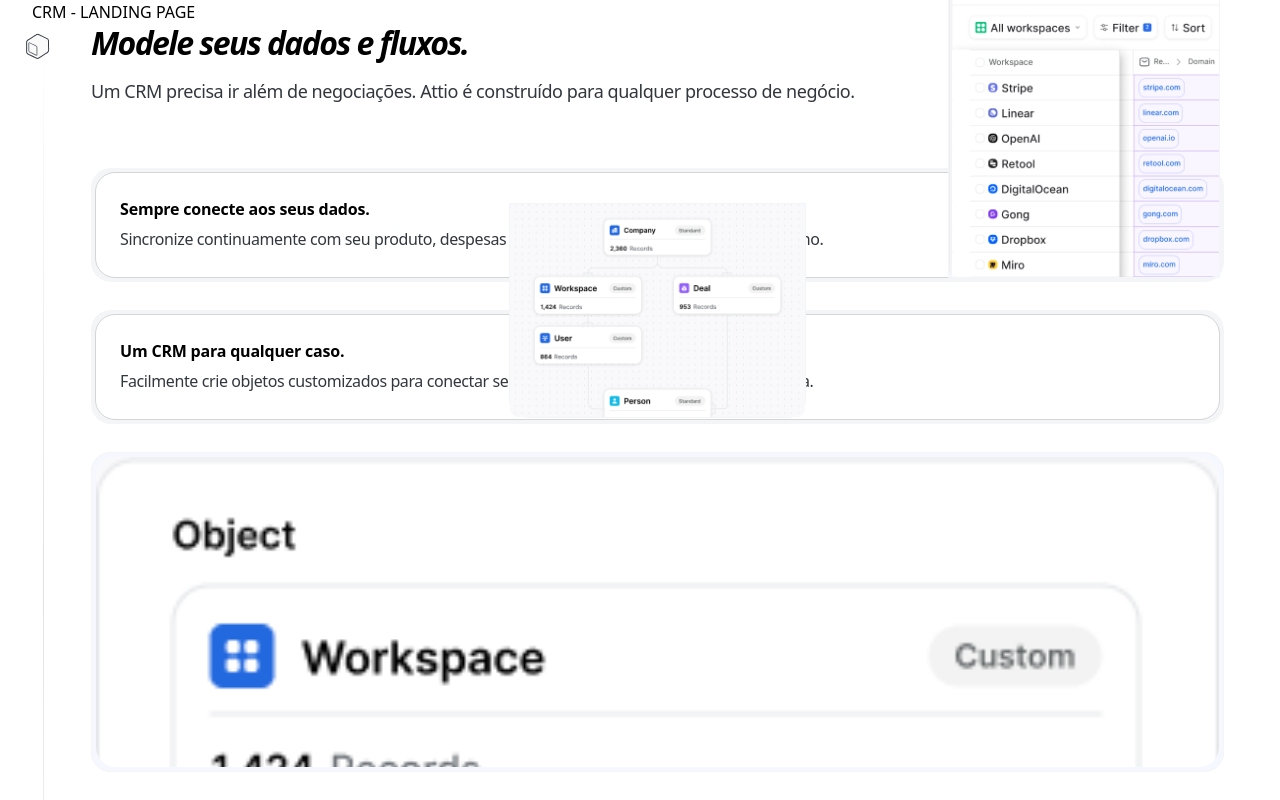
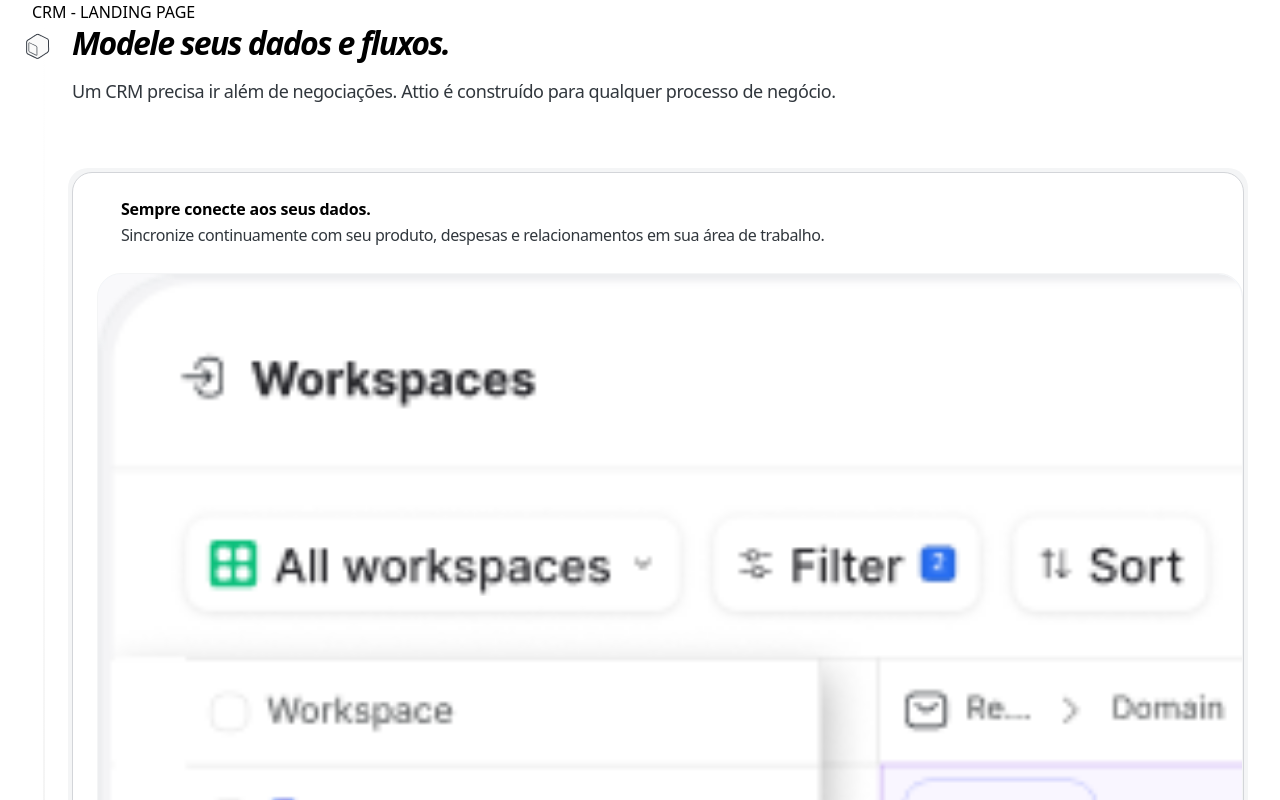
Before and after one commit to luisrca-tech/crm-landing-page, a Next.js app: page / in a window 1280 px wide. Shown: the top 800 px of the page. Built offline with nearby package versions, Linux system fonts and the light colour scheme.

Commit message:
🐛 Style: Change fix to dinamic size of box

```diff
--- a/src/components/blocks/BoxSection.tsx
+++ b/src/components/blocks/BoxSection.tsx
@@ -1,35 +1,43 @@
 import { type ReactNode } from 'react';
 
 interface BoxSectionProps {
-  height: string;
   title?: string;
   description?: string;
   children: ReactNode;
+  hasImagePadding?: boolean
 }
 
 export function BoxSection({
-  height,
   title,
   description,
-  children
+  children,
+  hasImagePadding
 }: BoxSectionProps) {
   return (
-    <div className="flex w-full flex-col">
+    <div className="flex h-full w-full flex-col">
       <div
-        className={`flex h-[${height}rem]  w-full flex-col items-center justify-center rounded-[1.25rem] border-base-200 bg-base-dark-100 p-1 relative`}
+        className={`flex  h-full w-full flex-col items-center justify-center rounded-[1.25rem] border-base-200 bg-base-dark-100 p-1`}
       >
-        <div className="flex h-full w-full flex-col gap-3 rounded-[1.25rem] border border-base-dark-200 bg-base-100">
-          <div className="flex flex-col gap-1 p-6">
+        <div
+          className={`flex h-full w-full flex-col gap-3 rounded-[1.25rem] border border-base-dark-200 bg-base-100 ${hasImagePadding && "pl-6"}`}
+        >
+          <div className="flex flex-col">
+            <div className={`flex flex-col ${title && description && 'p-6'}`}>
+              {title && description && (
+                <>
                   <h2 className="text-base font-semibold tracking-[-0.2px]">
                     {title}
                   </h2>
                   <span className="font-normal leading-7 tracking-tight text-base-500">
                     {description}
                   </span>
-          </div>
+                </>
+              )}
             </div>
             {children}
           </div>
         </div>
+      </div>
+    </div>
   );
 }
--- a/src/components/blocks/DataAndFlows.tsx
+++ b/src/components/blocks/DataAndFlows.tsx
@@ -13,7 +13,7 @@
 
 export function YourDataAndFlows() {
   return (
-    <div className="flex flex-col gap-7 px-6">
+    <div className="flex flex-col gap-7">
       <HeaderSection
         title="Modele seus dados e fluxos."
         description="Um CRM precisa ir além de negociações. Attio é construído para qualquer processo de negócio."
@@ -21,15 +21,15 @@
 
       <div className="mt-9 flex flex-col gap-7">
         <BoxSection
-          height="32"
           title="Sempre conecte aos seus dados."
           description="Sincronize continuamente com seu produto, despesas e relacionamentos em sua área de trabalho."
+          hasImagePadding
         >
-          <div className="absolute bottom-1 right-1 h-[20rem] w-[17rem] rounded-tl-[19.5px] border-[0.0225rem] border-base-dark-100 bg-blue-100">
-            <div className="h-full w-full overflow-hidden rounded-lg bg-[#F9F9FB]">
+          <div className="rounded-3xl border-[0.0225rem] border-base-dark-100 bg-blue-100">
+            <div className="h-full w-full overflow-hidden rounded-3xl bg-[#F9F9FB]">
               <Image
                 priority
-                className="w-full rounded-lg object-cover"
+                className="w-full rounded-3xl object-cover"
                 src={Workspaces}
                 alt="Imagem de um espaço virtual de trabalho"
               />
@@ -37,11 +37,10 @@
           </div>
         </BoxSection>
         <BoxSection
-          height="26.3"
           title="Um CRM para qualquer caso."
           description="Facilmente crie objetos customizados para conectar seu negócio a uma estrutura de dados unica."
         >
-          <div className="absolute bottom-[6.5px] w-[18.5625rem] rounded-b-[1.20rem] border-[0.0225rem] border-base-dark-100 bg-blue-100">
+          <div className="rounded-b-[1.20rem] border-[0.0225rem] border-base-dark-100 bg-blue-100">
             <div className="h-full w-full overflow-hidden rounded-lg bg-[#F9F9FB]">
               <Image
                 priority
@@ -52,8 +51,8 @@
             </div>
           </div>
         </BoxSection>
-        <BoxSection height="20">
-          <div className="absolute h-full w-full rounded-[1.25rem] border-[0.0225rem] border-base-dark-100 bg-blue-100 p-1">
+        <BoxSection>
+          <div className="rounded-[1.25rem] border-[0.0225rem] border-base-dark-100 bg-blue-100">
             <div className="h-full w-full overflow-hidden rounded-[1.25rem] bg-[#F9F9FB]">
               <Image
                 priority
--- a/src/components/blocks/HeaderSection.tsx
+++ b/src/components/blocks/HeaderSection.tsx
@@ -5,7 +5,7 @@
 
 export function HeaderSection({ title, description }: HeaderSectionProps) {
   return (
-    <div className="flex flex-col gap-4">
+    <div className="flex flex-col gap-4 ml-1">
       <h1 className="font-opensans text-[2rem] font-bold italic leading-[2.375rem] tracking-tighter">
         {title}
       </h1>
```
Also changed, not shown: public/images/Object.png, public/images/Workspaces.png. Lines whose indentation alone changed are shown as unchanged.
